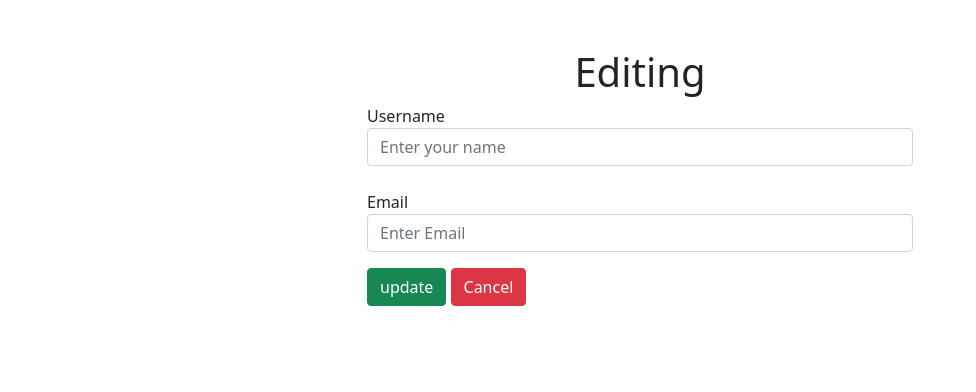
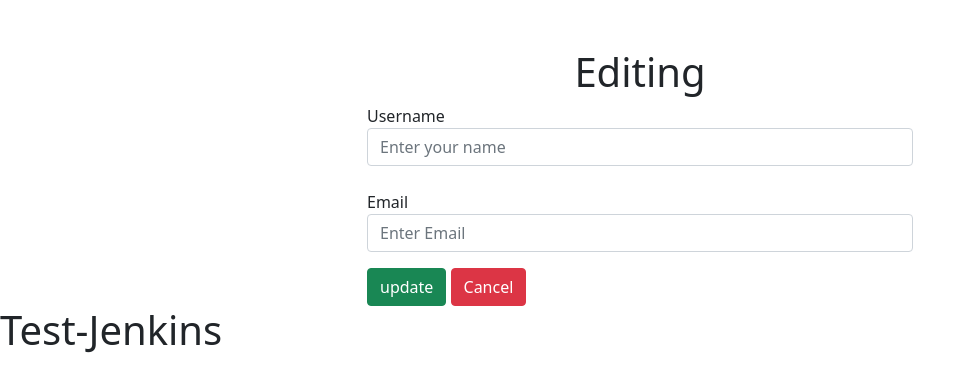
Before and after one commit to csvn1975/javasctip_axios, a plain HTML site: page edit.html in a window 1280 px wide. Shown: the whole page, without its empty margins (0-976 px from the left). Drawn offline with nearby package versions, Linux system fonts and the light colour scheme; no server answers.

Commit message:
Update edit.html
Test für jenkins

```diff
--- a/edit.html
+++ b/edit.html
@@ -62,6 +62,8 @@
       </div>
     </div>
 
+    <h1>Test-Jenkins</h1>
+
     <script src="https://unpkg.com/axios/dist/axios.min.js"></script>
     <script src="./assert/js/script.js"></script>
     <script>
```
